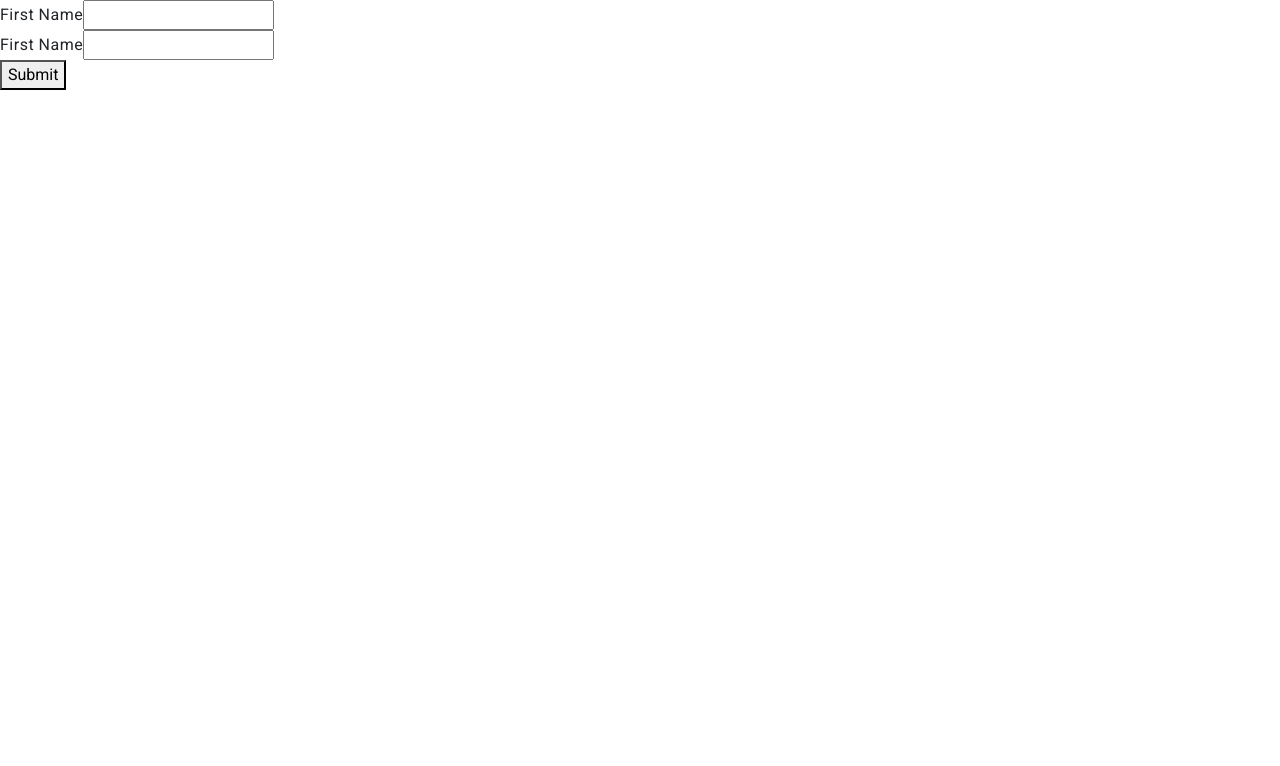
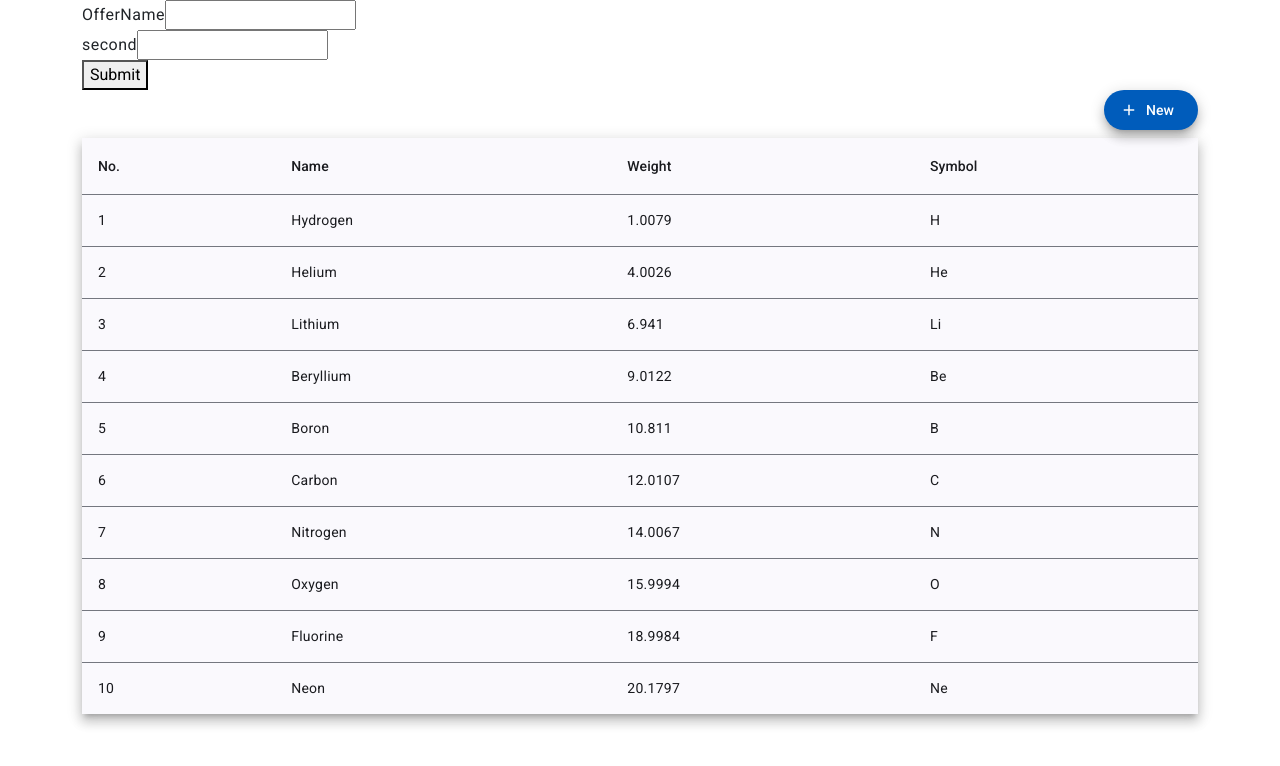
Before and after one commit to github-Krunal/ecommerce-project, an Angular app: page /admin in a window 1280 px wide. Shown: the top 766 px of the page. Built offline with nearby package versions, Linux system fonts and the light colour scheme.

Commit message:
table testing

```diff
--- a/src/app/component/admin/testing/testing.component.html
+++ b/src/app/component/admin/testing/testing.component.html
@@ -1 +1,40 @@
+<div class="container">
 <app-framework [businessObject]="businessObject"></app-framework>
+
+<div>
+  <button mat-flat-button class="mat-elevation-z8 float-end"><mat-icon>add</mat-icon> New</button>
+</div>
+<table mat-table [dataSource]="dataSource" class="mat-elevation-z8 mt-5">
+
+  <!--- Note that these columns can be defined in any order.
+        The actual rendered columns are set as a property on the row definition" -->
+
+  <!-- Position Column -->
+  <ng-container matColumnDef="position">
+    <th mat-header-cell *matHeaderCellDef> No. </th>
+    <td mat-cell *matCellDef="let element"> {{element.position}} </td>
+  </ng-container>
+
+  <!-- Name Column -->
+  <ng-container matColumnDef="name">
+    <th mat-header-cell *matHeaderCellDef> Name </th>
+    <td mat-cell *matCellDef="let element"> {{element.name}} </td>
+  </ng-container>
+
+  <!-- Weight Column -->
+  <ng-container matColumnDef="weight">
+    <th mat-header-cell *matHeaderCellDef> Weight </th>
+    <td mat-cell *matCellDef="let element"> {{element.weight}} </td>
+  </ng-container>
+
+  <!-- Symbol Column -->
+  <ng-container matColumnDef="symbol">
+    <th mat-header-cell *matHeaderCellDef> Symbol </th>
+    <td mat-cell *matCellDef="let element"> {{element.symbol}} </td>
+  </ng-container>
+
+  <tr mat-header-row *matHeaderRowDef="displayedColumns"></tr>
+  <tr mat-row *matRowDef="let row; columns: displayedColumns;"></tr>
+</table>
+
+</div>
--- a/src/app/component/admin/testing/testing.component.ts
+++ b/src/app/component/admin/testing/testing.component.ts
@@ -1,17 +1,32 @@
-import { Component } from '@angular/core';
+import { Component,CUSTOM_ELEMENTS_SCHEMA, Input, NO_ERRORS_SCHEMA, } from '@angular/core';
 import { FieldTypeEnum } from '../../../enum/fieldType.enum';
 import { TableNameEnum } from '../../../enum/tableName.enum';
 import { FrameworkComponent } from '../../../framework/framework.component';
 import { IBusinessObject } from '../../../model/businessObject.interface';
+import { GloabalModule } from '../../../module/gloabal.module';
 
 @Component({
   selector: 'app-testing',
   standalone: true,
-  imports: [FrameworkComponent],
+  imports: [FrameworkComponent,GloabalModule],
   templateUrl: './testing.component.html',
-  styleUrl: './testing.component.scss'
+  styleUrl: './testing.component.scss',
+  schemas: [CUSTOM_ELEMENTS_SCHEMA,NO_ERRORS_SCHEMA]
 })
 export class TestingComponent {
+  displayedColumns: string[] = ['position', 'name', 'weight', 'symbol'];
+  dataSource:any =[
+    {position: 1, name: 'Hydrogen', weight: 1.0079, symbol: 'H'},
+    {position: 2, name: 'Helium', weight: 4.0026, symbol: 'He'},
+    {position: 3, name: 'Lithium', weight: 6.941, symbol: 'Li'},
+    {position: 4, name: 'Beryllium', weight: 9.0122, symbol: 'Be'},
+    {position: 5, name: 'Boron', weight: 10.811, symbol: 'B'},
+    {position: 6, name: 'Carbon', weight: 12.0107, symbol: 'C'},
+    {position: 7, name: 'Nitrogen', weight: 14.0067, symbol: 'N'},
+    {position: 8, name: 'Oxygen', weight: 15.9994, symbol: 'O'},
+    {position: 9, name: 'Fluorine', weight: 18.9984, symbol: 'F'},
+    {position: 10, name: 'Neon', weight: 20.1797, symbol: 'Ne'},
+  ];
   public businessObject:IBusinessObject={
     tableName:TableNameEnum.BannerField,
     fieldDefination:[
--- a/src/app/framework/controls/controls.module.ts
+++ b/src/app/framework/controls/controls.module.ts
@@ -1,6 +1,7 @@
 import { NgModule } from '@angular/core';
 import { CommonModule } from '@angular/common';
 import { SingleLineFieldComponent } from './single-line-field/single-line-field.component';
+import {MatTableModule} from '@angular/material/table';
 
 const COMPONENTS=[
   SingleLineFieldComponent
--- a/src/app/framework/controls/single-line-field/single-line-field.component.html
+++ b/src/app/framework/controls/single-line-field/single-line-field.component.html
@@ -1,5 +1,5 @@
 
 <div [formGroup]="frameworkForm" *ngIf="frameworkForm">
-  <label for="fname">First Name</label>
+  <label for="fname">{{field.label}}</label>
   <input type="text" [formControlName]="field.formControlName">
 </div>
--- a/src/app/framework/framework.component.html
+++ b/src/app/framework/framework.component.html
@@ -1,6 +1,9 @@
 <form [formGroup]="frameworkForm" (ngSubmit)="onSubmitFrameworkForm()" *ngIf="frameworkForm">
   <ng-container *ngFor="let field of fieldDefination">
-    <single-line-field [field]="field" *ngIf="field?.fieldType === fieldTypeEnum.SINGLE_LINE_FIELD" [frameworkForm]="frameworkForm"></single-line-field>
+    <!-- single line field-->
+    <single-line-field [field]="field" *ngIf="field?.fieldType === fieldTypeEnum.SINGLE_LINE_FIELD"
+      [frameworkForm]="frameworkForm"></single-line-field>
+
   </ng-container>
   <button type="submit">Submit</button>
 </form>
```
Also changed, not shown: src/app/module/gloabal.module.ts (+9 -1 lines).
